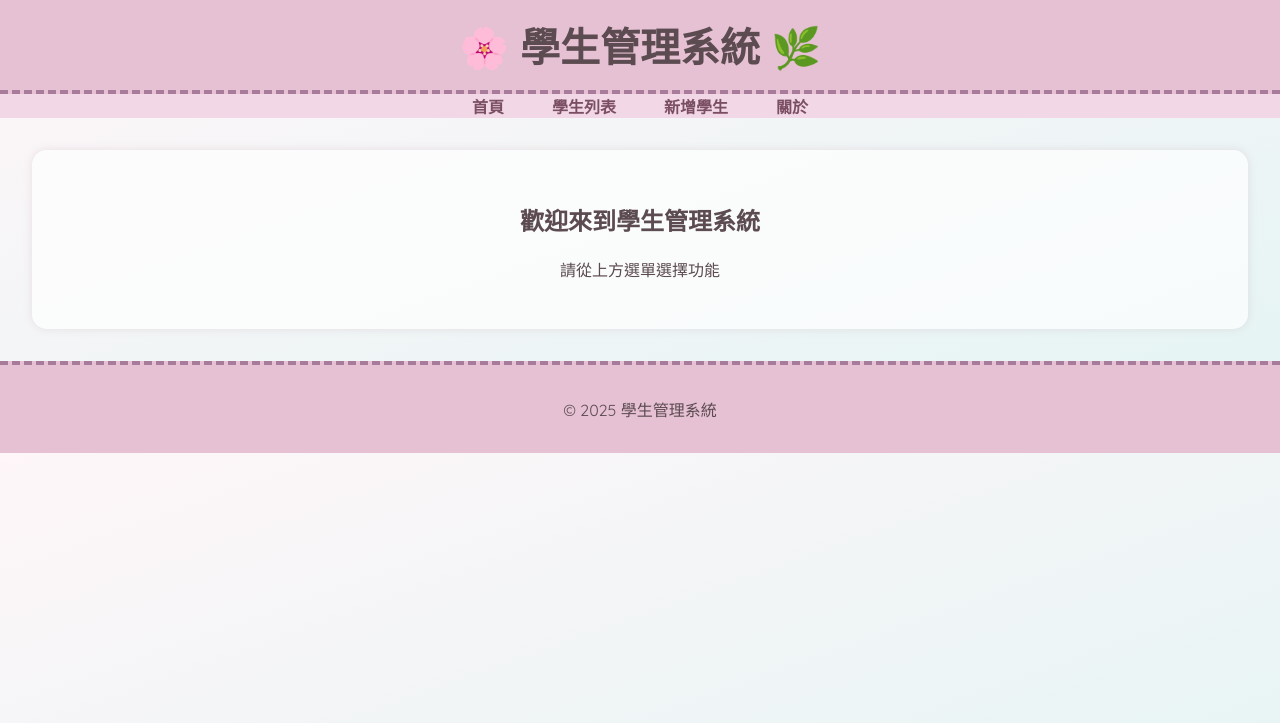
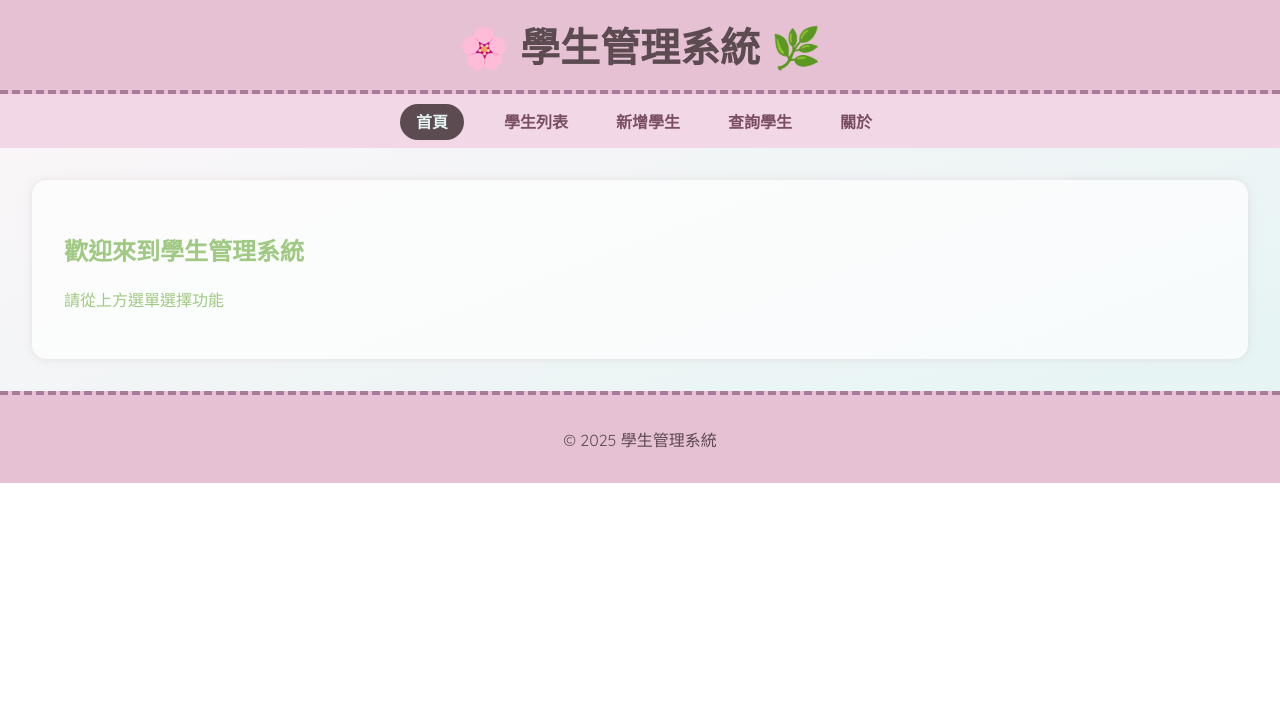
Before and after one commit to cc21723/PHP-course-operation, a PHP site: page /include/index.php in a window 1280 px wide. Shown: the top 723 px of the page. Run offline with PHP 8.4, Linux system fonts and the light colour scheme.

Commit message:
include 和 require 運用

```diff
--- a/include/index.php
+++ b/include/index.php
@@ -1,93 +1,116 @@
+<?php
+$page = $_GET['page'] ?? 'main';
+?>
 <!DOCTYPE html>
 <html lang="zh-Hant">
+
 <head>
     <meta charset="UTF-8">
     <meta name="viewport" content="width=device-width, initial-scale=1.0">
-    <title>學生管理系統</title>
+    <title>學生管理系統
+        <?php
+        switch ($page) {
+            case 'student_list':
+                echo " - 學生列表";
+                break;
+            case 'student_add':
+                echo " - 新增學生";
+                break;
+            case 'student_query':
+                echo " - 學生查詢";
+                break;
+            case 'about':
+                echo " - 關於";
+                break;
+            default:
+                echo " - 首頁";
+        }
+        ?>
+    </title>
+
     <link href="https://fonts.googleapis.com/css2?family=Quicksand&display=swap" rel="stylesheet">
+    <link rel="stylesheet" href="style.css">
     <style>
-        body {
-            font-family: 'Quicksand', sans-serif;
-            background: linear-gradient(to bottom right, #fef6f9, #e3f4f3);
-            color: #5c4b51;
-            margin: 0;
-            padding: 0;
-        }
 
-        header {
-            background-color: #e6c1d3;
-            padding: 1rem;
-            text-align: center;
-            border-bottom: 4px dashed #a87b9b;
-        }
-
-        h1 {
-            margin: 0;
-            font-size: 2.5rem;
-        }
-
-        nav ul {
-            list-style: none;
-            padding: 0;
-            margin: 0;
-            display: flex;
-            justify-content: center;
-            background-color: #f2d7e6;
-        }
-
-        nav li {
-            margin: 0 1rem;
-        }
-
-        nav a {
-            text-decoration: none;
-            color: #7b4f63;
-            font-weight: bold;
-            padding: 0.5rem;
-            transition: background-color 0.3s ease;
-        }
-
-        nav a:hover {
-            background-color: #fff0f7;
-            border-radius: 10px;
-        }
-
-        main {
-            padding: 2rem;
-            text-align: center;
-            background-color: rgba(255, 255, 255, 0.7);
-            margin: 2rem;
-            border-radius: 15px;
-            box-shadow: 0 0 10px rgba(174, 134, 152, 0.2);
-        }
-
-        footer {
-            text-align: center;
-            padding: 1rem;
-            background-color: #e6c1d3;
-            border-top: 4px dashed #a87b9b;
-            margin-top: 2rem;
-        }
     </style>
 </head>
+
 <body>
-<header>
-    <h1>🌸 學生管理系統 🌿</h1>
-</header>
-<nav>
-    <ul>
-        <li><a href="index.php">首頁</a></li>
-        <li><a href="student_list.php">學生列表</a></li>
-        <li><a href="student_add.php">新增學生</a></li>
-        <li><a href="about.php">關於</a></li>
-    </ul>
-</nav>
-<main>
-    <h2>歡迎來到學生管理系統</h2>
-    <p>請從上方選單選擇功能</p>
-</main>
-<footer>
-    <p>&copy; <?php echo date('Y')?> 學生管理系統</p>
-</footer>
+    <!-- header -->
+    <?php
+    include_once "layout/header.php"; //include_once只要載入一次
+    ?>
+
+    <!-- nav start -->
+    <?php
+    // require找不到檔案就不會執行下方程式
+    // require "nav111.php";
+
+    // include 找不到檔案也會繼續執行
+    include "layout/nav.php";
+    ?>
+
+
+    <!-- main start -->
+    <?php
+    // include "main.php";
+
+    // 方法1
+    // 取得網址上的參數值（GET 參數），如果沒有就給預設值main
+    // $page=isset($_GET['page']) ? $_GET['page'] : 'main'; //同等於 $_GET['page'] ?? 'main';
+
+    // ?? 是「Null 合併運算子」
+    // 只能用在isset的情況 要true的值 = isset($_GET['page']) 裡面的$_GET['page']才能使用
+    // $page = $_GET['page'] ?? 'main'; //移至最上方
+
+    // switch($page){
+    //     case 'student_list':
+    //         include "main/student_list.php";
+    //         break;
+    //     case 'student_add':
+    //         include "main/student_add.php";
+    //         break;
+    //     case 'student_query':
+    //         include "main/student_query.php";
+    //         break;
+    //     case 'about':
+    //         include "main/about.php";
+    //         break;
+    //     default:
+    //         include "main/main.php";
+    // }
+
+    $file = "main/" . $page . ".php";
+    if (file_exists($file)) {
+        include $file;
+    } else {
+        include "main/main.php";
+    }
+
+    // // 方法2
+    // //取得網址上的參數值（GET 參數），如果沒有就給預設值main
+    // $page = $_GET['page'] ?? 'main';
+
+    // // 防止惡意輸入，限制只允許特定檔名
+    // $allowed_pages = ['main', 'student_add', 'student_list', 'student_query', 'about'];
+
+    // // in_array($page, $allowed_pages)
+    // // 意思是：「檢查 $page 的值是不是有包含在 $allowed_pages 這個陣列裡」
+    // if (in_array($page, $allowed_pages)) {
+    //     include "main/{$page}.php";
+    // } else {
+    //     echo "<p>找不到頁面</p>";
+    // }
+
+    ?>
+
+
+
+
+
+    <?php
+    include "layout/footer.php";
+    ?>
 </body>
+
 </html>
--- /dev/null
+++ b/include/layout/footer.php
@@ -0,0 +1,3 @@
+<footer>
+    <p>&copy; <?php echo date('Y')?> 學生管理系統</p>
+</footer>
--- /dev/null
+++ b/include/layout/header.php
@@ -0,0 +1,15 @@
+<?php session_start(); ?>
+<header>
+    <h1>🌸 學生管理系統 🌿</h1>
+</header>
+<nav>
+    <ul>
+        <!-- <a href="index.php?page=home">：超連結，連到 index.php，並在網址後面加上 ?page=home -->
+        <!-- page=home：這是一個 GET 參數，你可以在 PHP 裡用 $_GET['page'] 來接收它。 -->
+        <li><a class="<?=($page=='main')?'active':'';?>" href="index.php?page=main">首頁</a></li>
+        <li><a class="<?=($page=='student_list')?'active':'';?>" href="index.php?page=student_list">學生列表</a></li>
+        <li><a class="<?=($page=='student_add')?'active':'';?>" href="index.php?page=student_add">新增學生</a></li>
+        <li><a class="<?=($page=='student_query')?'active':'';?>" href="index.php?page=student_query">查詢學生</a></li>
+        <li><a class="<?=($page=='about')?'active':'';?>" href="index.php?page=about">關於</a></li>
+    </ul>
+</nav>
--- /dev/null
+++ b/include/main/about.php
@@ -0,0 +1,5 @@
+    <!-- main start -->
+    <main>
+        <h2>歡迎來到學生管理系統</h2>
+        <p>關於</p>
+    </main>
--- /dev/null
+++ b/include/main/main.php
@@ -0,0 +1,4 @@
+ <main>
+        <h2>歡迎來到學生管理系統</h2>
+        <p>請從上方選單選擇功能</p>
+</main>
--- /dev/null
+++ b/include/main/student_add.php
@@ -0,0 +1,6 @@
+
+    <!-- main start -->
+    <main>
+        <h2>歡迎來到學生管理系統</h2>
+        <p>新增學生</p>
+    </main>
--- /dev/null
+++ b/include/main/student_list.php
@@ -0,0 +1,6 @@
+
+    <!-- main start -->
+    <main>
+        <h2>歡迎來到學生管理系統</h2>
+        <p>學生列表</p>
+    </main>
--- /dev/null
+++ b/include/main/student_query.php
@@ -0,0 +1,6 @@
+
+    <!-- main start -->
+    <main>
+        <h2>歡迎來到學生管理系統</h2>
+        <p>查詢學生</p>
+    </main>
--- a/include/about.php
+++ b/include/style.css
@@ -1,15 +1,8 @@
-<!DOCTYPE html>
-<html lang="zh-Hant">
-<head>
-    <meta charset="UTF-8">
-    <meta name="viewport" content="width=device-width, initial-scale=1.0">
-    <title>關於</title>
-    <link href="https://fonts.googleapis.com/css2?family=Quicksand&display=swap" rel="stylesheet">
-    <style>
+
         body {
             font-family: 'Quicksand', sans-serif;
-            background: linear-gradient(to bottom right, #fef6f9, #e3f4f3);
-            color: #5c4b51;
+            background: linear-gradient(to bottom right, #fef6f9, #e3f4f3) no-repeat;
+            color: #a0c984;
             margin: 0;
             padding: 0;
         }
@@ -24,11 +17,12 @@
         h1 {
             margin: 0;
             font-size: 2.5rem;
+            color: #5c4b51;
         }
 
         nav ul {
             list-style: none;
-            padding: 0;
+            padding: 15px 0;
             margin: 0;
             display: flex;
             justify-content: center;
@@ -52,9 +46,16 @@
             border-radius: 10px;
         }
 
+        .active{
+            background-color: #5c4b51;
+            color: #e3f4f3;
+            border-radius: 20px;
+            padding: 0.5rem 1rem;
+        }
+
         main {
             padding: 2rem;
-            text-align: center;
+            text-align: left;
             background-color: rgba(255, 255, 255, 0.7);
             margin: 2rem;
             border-radius: 15px;
@@ -67,27 +68,5 @@
             background-color: #e6c1d3;
             border-top: 4px dashed #a87b9b;
             margin-top: 2rem;
+            color: #5c4b51;
         }
-    </style>
-</head>
-<body>
-<header>
-    <h1>🌸 關於 🌿</h1>
-</header>
-<nav>
-    <ul>
-        <li><a href="index.php">首頁</a></li>
-        <li><a href="student_list.php">學生列表</a></li>
-        <li><a href="student_add.php">新增學生</a></li>
-        <li><a href="about.php">關於</a></li>
-    </ul>
-</nav>
-<main>
-    <h2>歡迎來到學生管理系統</h2>
-    <p>關於</p>
-</main>
-<footer>
-    <p>&copy; <?php echo date('Y')?> 學生管理系統</p>
-</footer>
-</body>
-</html>
```
Also changed, not shown: include/student_add.php (deleted, +0 -93 lines), include/sutdent_list.php (deleted, +0 -93 lines), include/layout/nav.php (added).
